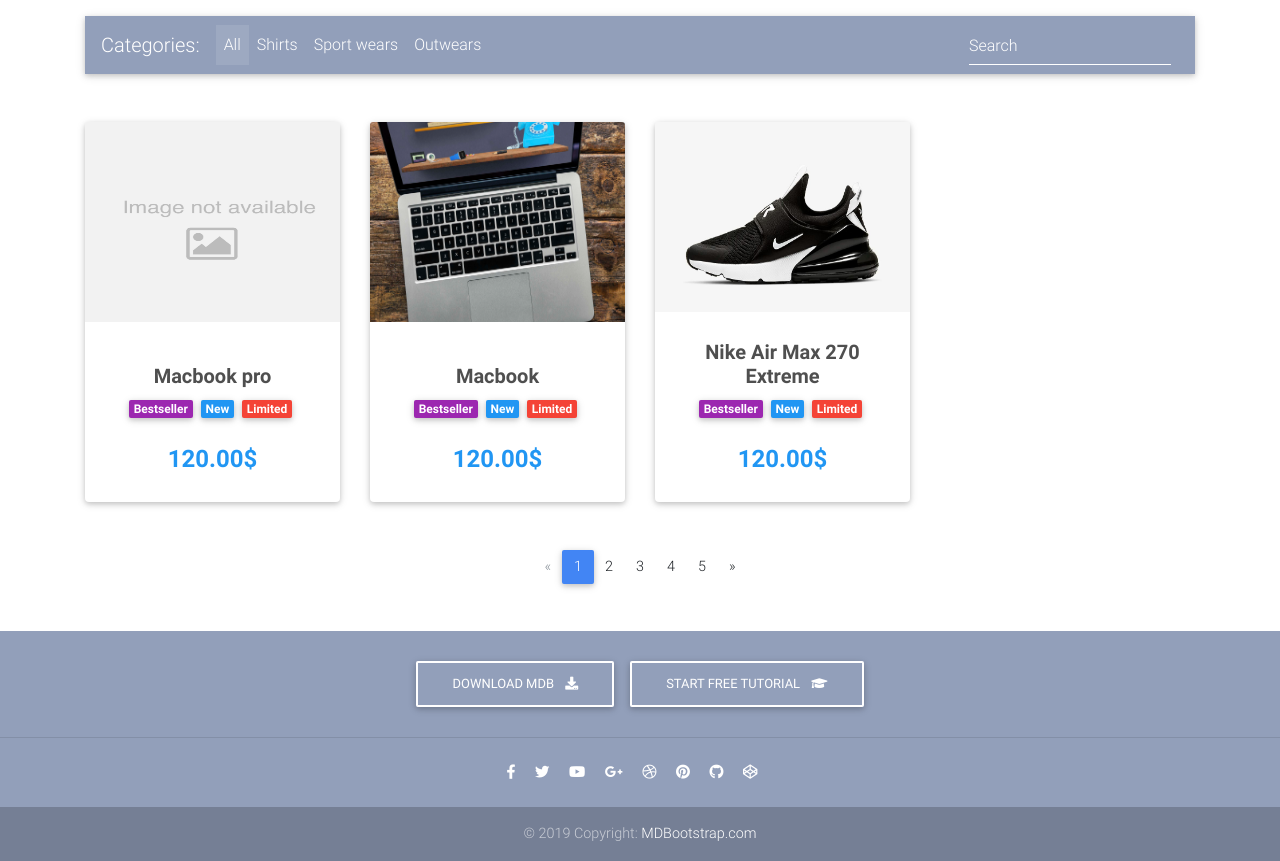
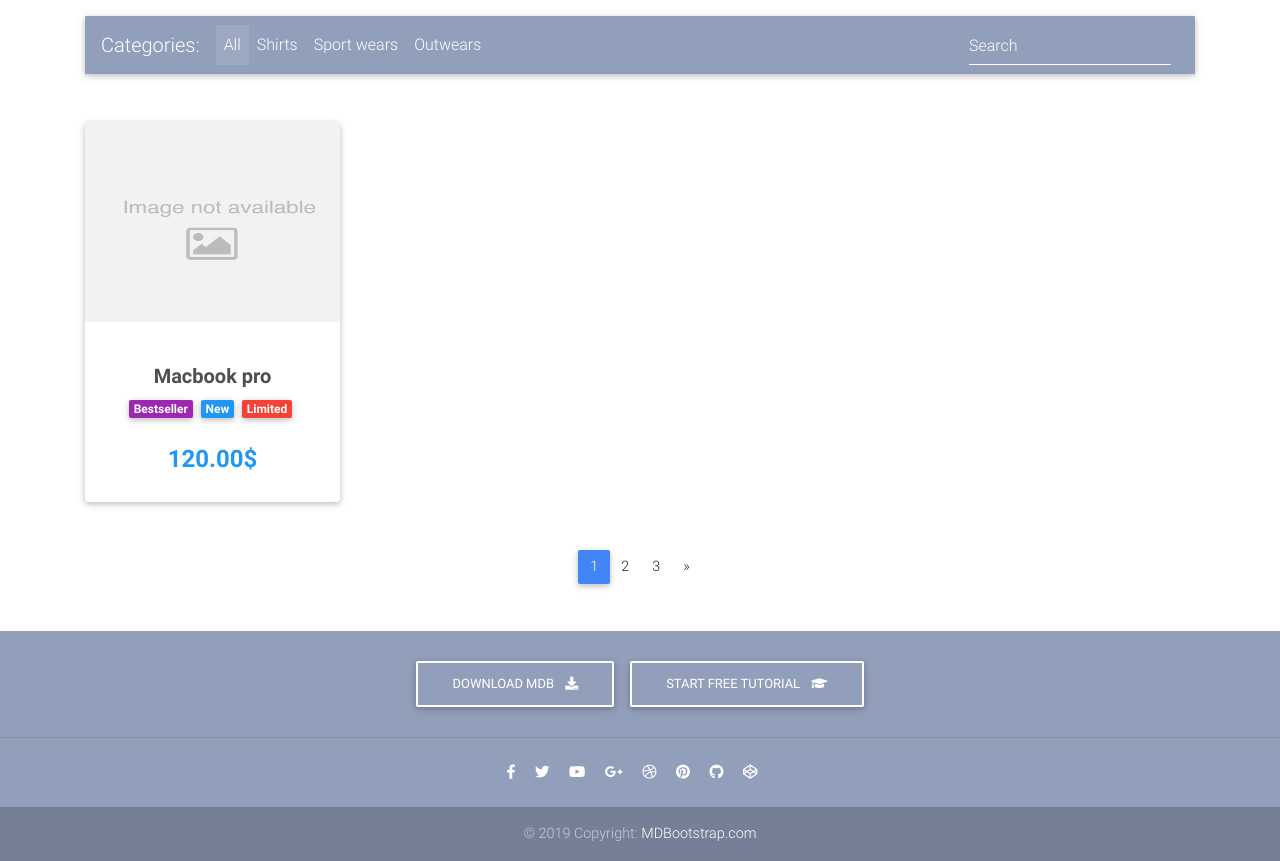
Before and after one commit to oussamabouchikhi/Bigdeals, a Django app: page / in a window 1280 px wide. Shown: the part 480-1341 px from the top of the page. Run offline with Django 3.2, Linux system fonts and the light colour scheme; data comes from the database, SQL or seed files in the repository; some libraries are stand-ins or nearby versions.

Commit message:
Add pagination

```diff
--- a/src/product/templates/Product/product_list.html
+++ b/src/product/templates/Product/product_list.html
@@ -235,43 +235,40 @@
     <!--Section: Products v.3-->
 
     <!--Pagination-->
+    {% if product_list.has_other_pages %}
     <nav class="d-flex justify-content-center wow fadeIn">
       <ul class="pagination pg-blue">
 
         <!--Arrow left-->
+        {% if product_list.has_previous %}
         <li class="page-item disabled">
-          <a class="page-link" href="#" aria-label="Previous">
-            <span aria-hidden="true">&laquo;</span>
-            <span class="sr-only">Previous</span>
+          <a class="page-link" href="?page={{product_list.previous_page_number}}" aria-label="Previous">
+              <span aria-hidden="true">&laquo;</span>
+              <span class="sr-only">Previous</span>
           </a>
         </li>
+        {% endif %}
+        {% for page in product_list.paginator.page_range %}
+          {% if product_list.number == page %}
+            <li class="page-item active">
+              <a class="page-link" href="?page={{page}}">{{page}}<span class="sr-only">(current)</span></a>
+            </li>
+          {% else %}
+            <li class="page-item"><a class="page-link" href="?page={{page}}">{{page}}</a></li>
+          {% endif %}
+        {% endfor %}
 
-        <li class="page-item active">
-          <a class="page-link" href="#">1
-            <span class="sr-only">(current)</span>
+        {% if product_list.has_next %}
+        <li class="page-item">
+          <a class="page-link" href="?page={{product_list.next_page_number}}" aria-label="Next">
+              <span aria-hidden="true">&raquo;</span>
+              <span class="sr-only">Next</span>
           </a>
         </li>
-        <li class="page-item">
-          <a class="page-link" href="#">2</a>
-        </li>
-        <li class="page-item">
-          <a class="page-link" href="#">3</a>
-        </li>
-        <li class="page-item">
-          <a class="page-link" href="#">4</a>
-        </li>
-        <li class="page-item">
-          <a class="page-link" href="#">5</a>
-        </li>
-
-        <li class="page-item">
-          <a class="page-link" href="#" aria-label="Next">
-            <span aria-hidden="true">&raquo;</span>
-            <span class="sr-only">Next</span>
-          </a>
-        </li>
+        {% endif %}
       </ul>
     </nav>
+    {% endif %}
     <!--Pagination-->
 
   </div>
--- a/src/product/views.py
+++ b/src/product/views.py
@@ -8,7 +8,7 @@
      # get all products
     product_list = Product.objects.all()
 
-    paginator = Paginator(product_list, 16) #Show 16 products per page.
+    paginator = Paginator(product_list, 1) #Show 16 products per page.
     page_number = request.GET.get('page')
     product_list = paginator.get_page(page_number)
 
--- a/src/templates/base.html
+++ b/src/templates/base.html
@@ -7,7 +7,7 @@
   <meta charset="utf-8">
   <meta name="viewport" content="width=device-width, initial-scale=1, shrink-to-fit=no">
   <meta http-equiv="x-ua-compatible" content="ie=edge">
-  <title>Material Design Bootstrap</title>
+  <title>BigDeals</title>
   <!-- Font Awesome -->
   <link rel="stylesheet" href="https://use.fontawesome.com/releases/v5.11.2/css/all.css">
   <!-- Bootstrap core CSS -->
```
